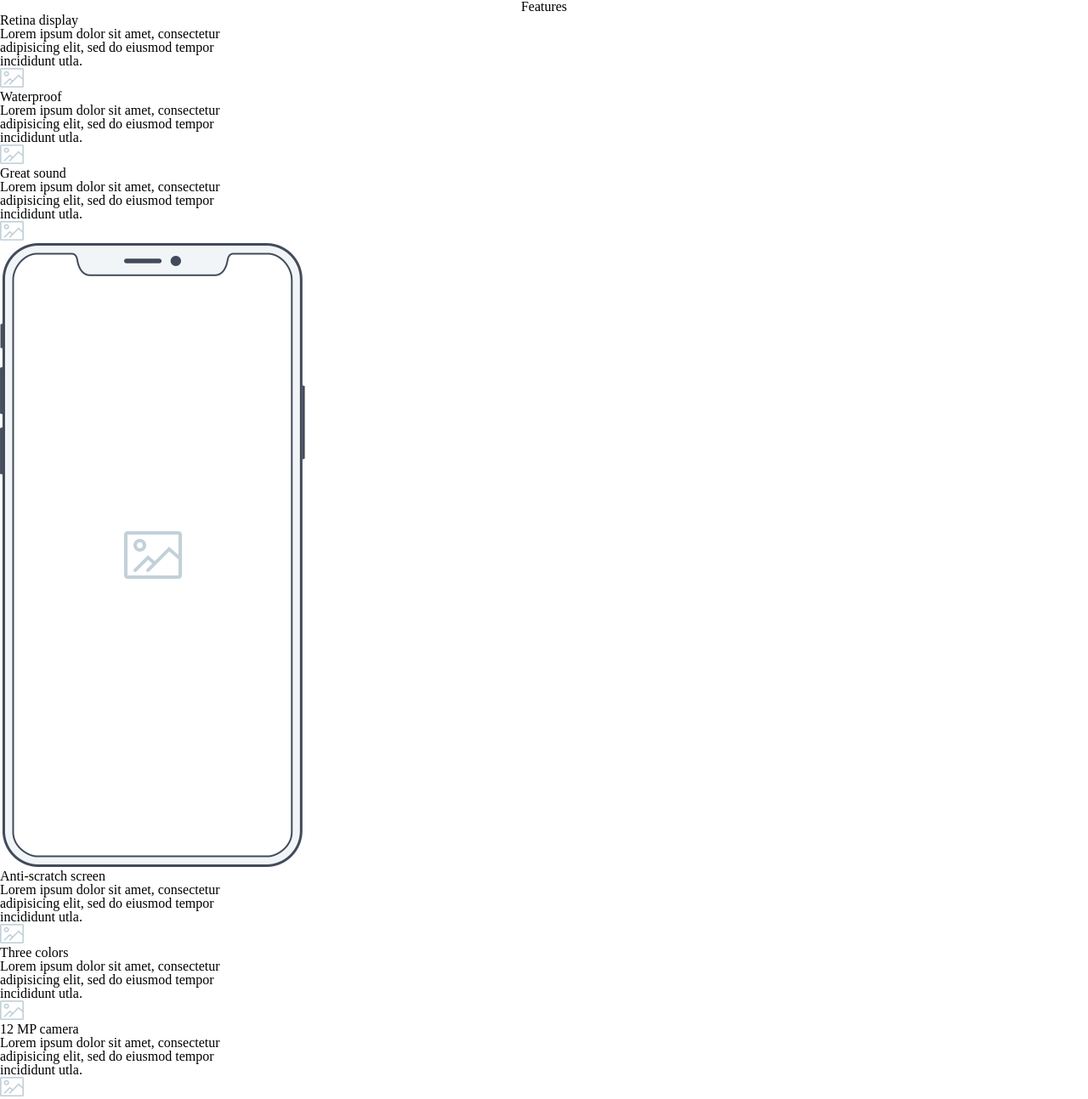
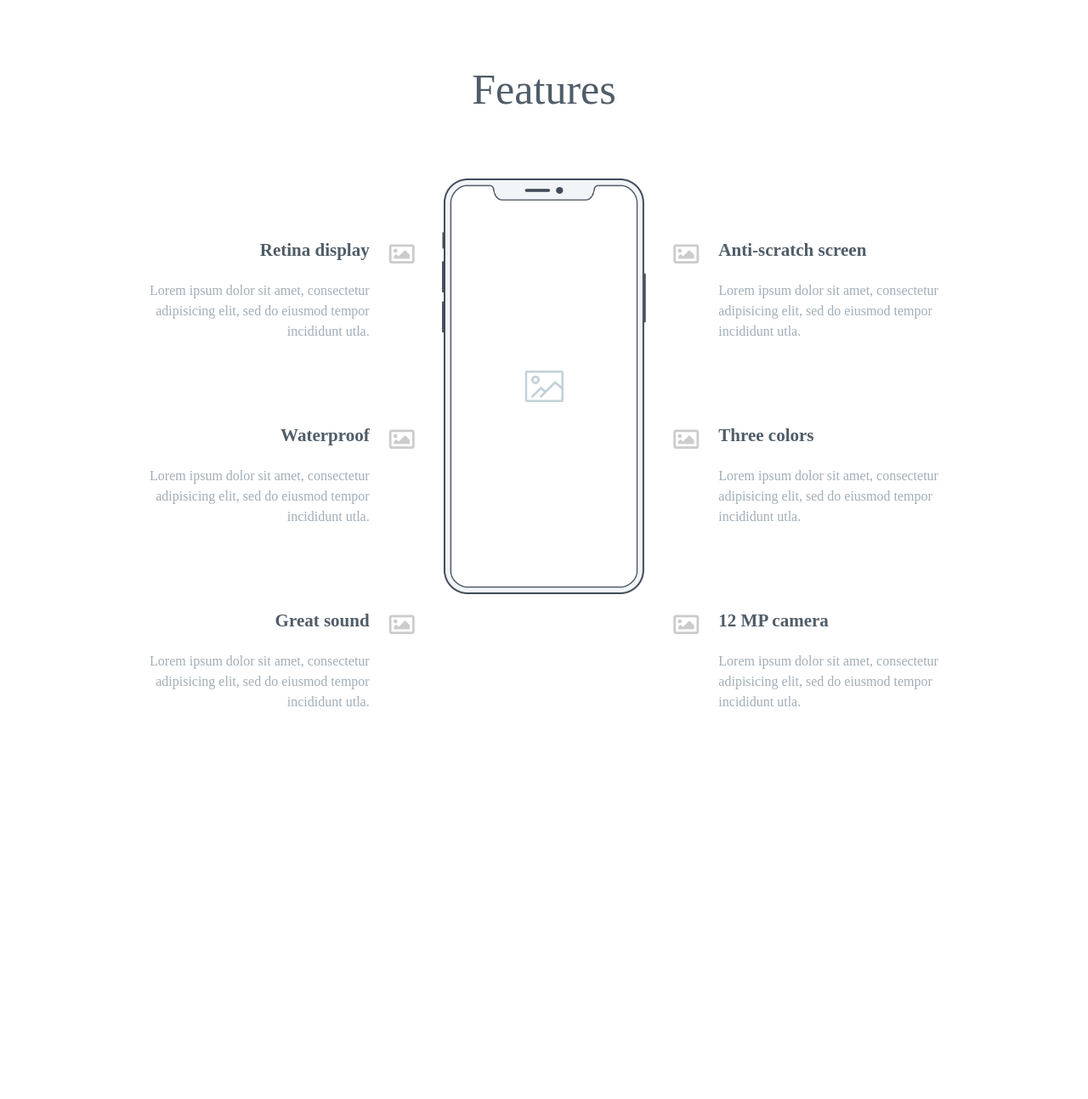
Before and after one commit to yhjang90/prac1, a plain HTML site: page index.html in a window 1280 px wide. Shown: the whole page at 85% size. After the commit the page ends 838 px from the top, so only its background shows below. Drawn offline with Linux system fonts and the light colour scheme.

Commit message:
3단 정렬 연습 커밋

```diff
--- a/features.css
+++ b/features.css
@@ -1,4 +1,27 @@
-.page_tit{
-    text-align: center;
-    padding:
-}
+.page_tit{text-align: center; padding: 80px 0;}
+.page_tit strong{color:#505d68;}
+.page_tit > strong{font-size:50px; font-weight:500; }
+section{height:calc(100% - 210px);}
+.le_desc{text-align: right; float: left;}
+.rig_desc{float: right;}
+.cen_img{text-align: center; width:18.7%; margin:0 auto;}
+.cen_img img{display: inline-block; width:100%;}
+.le_desc, .rig_desc{width:37.1%;}
+.le_desc, .cen_img, .rig_desc{padding:0 1%;}
+.le_desc_txt, .le_icon{float: right;}
+.le_desc_txt, .rig_desc_txt{margin:0 23px;}
+.rig_desc_txt, .rig_icon{float: left;}
+.le_desc > li, .rig_desc > li{margin-top:100px;}
+.le_desc > li:first-child, .rig_desc > li:first-child{margin-top:74px;}
+.le_desc_txt > p, .rig_desc_txt > p{margin-top:25px; color:#a1aeb7; font-size: 16px; line-height: 24px;}
+.decs_tit{display: inline-block;font-size: 21px; font-weight: 600; color:#505d68;}
+.le_icon > i, .rig_icon > i{color:#ccc; font-size:30px;}
+
+
+
+
+
+.a{width:80%; margin:0 auto;}
+.com_wrap{margin-left: -15px;}
+.kit_info{width:30%; float: left; padding:0 15px;}
+.kit_info:nth-child(3n+1){clear: both;}
--- a/index.html
+++ b/index.html
@@ -5,99 +5,103 @@
     <meta name="viewport" content="width=device-width, initial-scale=1.0">
     <meta http-equiv="X-UA-Compatible" content="ie=edge">
     <link rel="stylesheet" type="text/css" href="reset.css">
+    <link rel="stylesheet" href="https://use.fontawesome.com/releases/v5.8.2/css/all.css" integrity="sha384-oS3vJWv+0UjzBfQzYUhtDYW+Pj2yciDJxpsK1OYPAYjqT085Qq/1cq5FLXAZQ7Ay" crossorigin="anonymous">
     <title>Document</title>
 </head>
 <body>
     <header>
-        <div class="page_tit"><span>Features</span></div>
+        <div class="page_tit"><strong>Features</strong></div>
     </header>
     <section>
-        <div class="le_desc">
-            <div class="le_desc_1">
+        <ul class="le_desc">
+            <li class="le_desc_1 clear">
+                <div class="le_icon">
+                    <i class="far fa-image"></i>
+                </div>
                 <div class="le_desc_txt">
-                    <span class="decs_tit">Retina display</span>
+                    <strong class="decs_tit">Retina display</strong>
                     <p>
                             Lorem ipsum dolor sit amet, consectetur<br>
                             adipisicing elit, sed do eiusmod tempor<br>
                             incididunt utla.
                     </p>
                 </div>
-                <div class="le_icon_1">
-                    <img src="images/features/icon1.gif" alt="icon1">
+            </il>
+            <li class="le_desc_2 clear">
+                <div class="le_icon">
+                        <i class="far fa-image"></i>
                 </div>
-            </div>
-            <div class="le_desc_2">
                 <div class="le_desc_txt">
-                    <span class="decs_tit">Waterproof</span>
+                    <strong class="decs_tit">Waterproof</strong>
                     <p>
                             Lorem ipsum dolor sit amet, consectetur<br>
                             adipisicing elit, sed do eiusmod tempor<br>
                             incididunt utla.
                     </p>
                 </div>
-                <div class="le_icon_2">
-                    <img src="images/features/icon2.gif" alt="icon2">
+            </li>
+            <li class="le_desc_3 clear">
+                <div class="le_icon">
+                        <i class="far fa-image"></i>
                 </div>
-            </div>
-            <div class="le_desc_3">
                 <div class="le_desc_txt">
-                    <span class="decs_tit">Great sound</span>
+                    <strong class="decs_tit">Great sound</strong>
                     <p>
                             Lorem ipsum dolor sit amet, consectetur<br>
                             adipisicing elit, sed do eiusmod tempor<br>
                             incididunt utla.
                     </p>
                 </div>
-                <div class="le_icon_3">
-                    <img src="images/features/icon3.gif" alt="icon3">
+
+            </li>
+        </ul>
+
+        <ul class="rig_desc">
+            <li class="rig_desc_1 clear">
+                <div class="rig_icon">
+                        <i class="far fa-image"></i>
                 </div>
-            </div>
-        </div>
-
-        <div class="cen_img">
-            <img src = "images/features/device.png" alt="phone">
-        </div>
-
-        <div class="rig_desc">
-            <div class="rig_desc_1">
                 <div class="rig_desc_txt">
-                    <span class="decs_tit">Anti-scratch screen</span>
+                    <strong class="decs_tit">Anti-scratch screen</strong>
                     <p>
                             Lorem ipsum dolor sit amet, consectetur<br>
                             adipisicing elit, sed do eiusmod tempor<br>
                             incididunt utla.
                     </p>
                 </div>
-                <div class="rig_icon_1">
-                    <img src="images/features/icon3.gif" alt="icon3">
+            </li>
+            <li class="rig_desc_2 clear">
+                <div class="rig_icon">
+                        <i class="far fa-image"></i>
                 </div>
-            </div>
-            <div class="rig_desc_2">
                 <div class="rig_desc_txt">
-                    <span class="decs_tit">Three colors</span>
+                    <strong class="decs_tit">Three colors</strong>
                     <p>
                             Lorem ipsum dolor sit amet, consectetur<br>
                             adipisicing elit, sed do eiusmod tempor<br>
                             incididunt utla.
                     </p>
                 </div>
-                <div class="rig_icon_2">
-                    <img src="images/features/icon3.gif" alt="icon3">
+            </li>
+            <li class="rig_desc_3 clear">
+                <div class="rig_icon">
+                    <i class="far fa-image"></i>
                 </div>
-            </div>
-            <div class="rig_desc_3">
                 <div class="rig_desc_txt">
-                    <span class="decs_tit">12 MP camera</span>
+                    <strong class="decs_tit">12 MP camera</strong>
                     <p>
                             Lorem ipsum dolor sit amet, consectetur<br>
                             adipisicing elit, sed do eiusmod tempor<br>
                             incididunt utla.
                     </p>
                 </div>
-                <div class="rig_icon_3">
-                    <img src="images/features/icon3.gif" alt="icon3">
-                </div>
-            </div>
+
+            </li>
+        </ul>
+
+
+        <div class="cen_img">
+            <img src = "images/features/device.png" alt="phone">
         </div>
     </section>
 </body>
--- a/reset.css
+++ b/reset.css
@@ -16,10 +16,11 @@ time, mark, audio, video {
 	margin: 0;
 	padding: 0;
 	border: 0;
-	font-size: 100%;
 	font: inherit;
+	font-size: 14px;
 	vertical-align: baseline;
 }
+html, body{height:100%; width:100%;}
 /* HTML5 display-role reset for older browsers */
 article, aside, details, figcaption, figure,
 footer, header, hgroup, menu, nav, section {
@@ -43,3 +44,8 @@ table {
 	border-collapse: collapse;
 	border-spacing: 0;
 }
+.clear::after {
+    display: block;
+    content: '';
+    clear: both;
+  }
```
Also changed, not shown: complete.html (added, +104 -0 lines).
